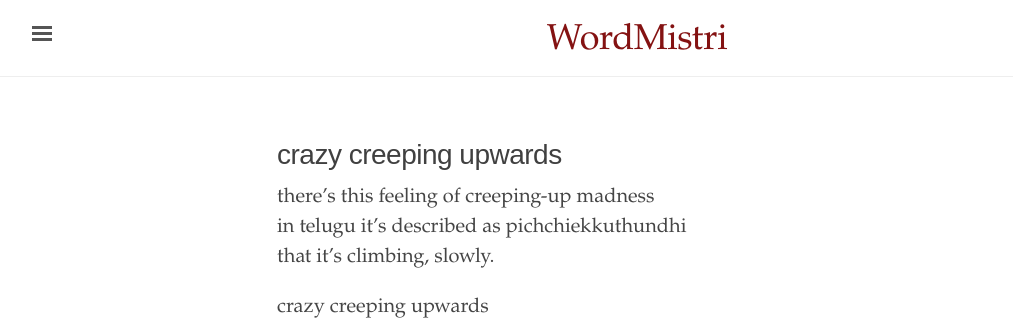
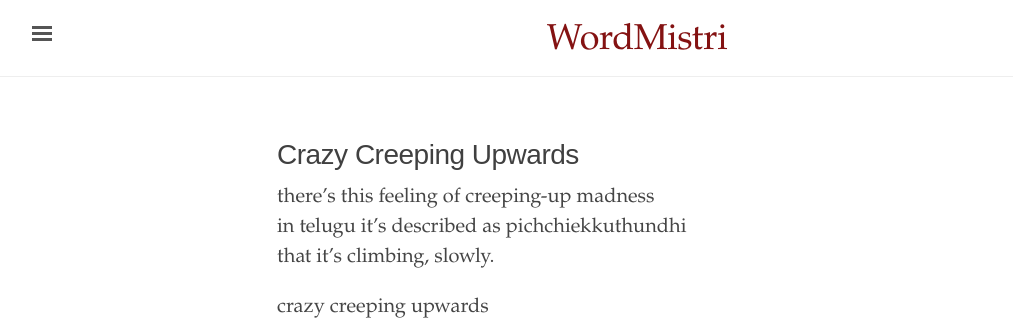
Before and after one commit to WordMistri/WordMistri.github.io, a Jekyll site: the page built from _texts/c.md, in a window 1280 px wide. Shown: the top 325 px of the page, without its empty margins (3-1016 px from the left). Built offline with Jekyll 4.4.1, drawn with Linux system fonts in a browser that asks for light colours.

Commit message:
Update c.md

```diff
--- a/_texts/c.md
+++ b/_texts/c.md
@@ -1,6 +1,6 @@
 ---
 layout: poem
-title: crazy creeping upwards
+title: Crazy Creeping Upwards
 author:
 editor:
 source:
```
